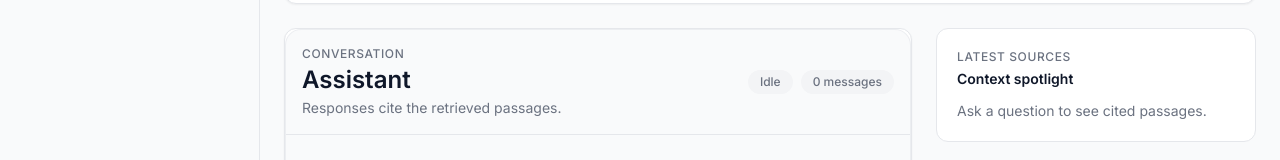
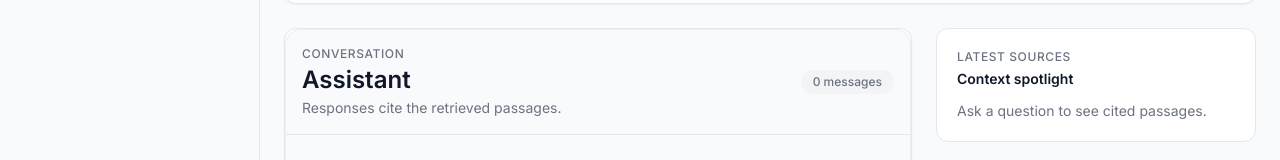
Before and after one commit to abduliota/iota, a Next.js app in the folder frontend/: page / in a window 1280 px wide. Shown: the part 194-354 px from the top of the page. Built offline with nearby package versions, Linux system fonts and the light colour scheme.

Commit message:
Remove idle status badge from ChatInterface component for a cleaner layout and improved user experience.

```diff
--- a/frontend/components/chat/ChatInterface.tsx
+++ b/frontend/components/chat/ChatInterface.tsx
@@ -146,9 +146,6 @@ export function ChatInterface({ messages, onNewMessage, canSend = true, onLimitR
           </div>
           <div className="flex items-center gap-2">
             <span className="rounded-full bg-muted px-3 py-1 text-xs font-medium text-muted-foreground">
-              Idle
-            </span>
-            <span className="rounded-full bg-muted px-3 py-1 text-xs font-medium text-muted-foreground">
               {allMessages.length} messages
             </span>
             <Tabs value={activeTab} onValueChange={setActiveTab} className="hidden">
```
